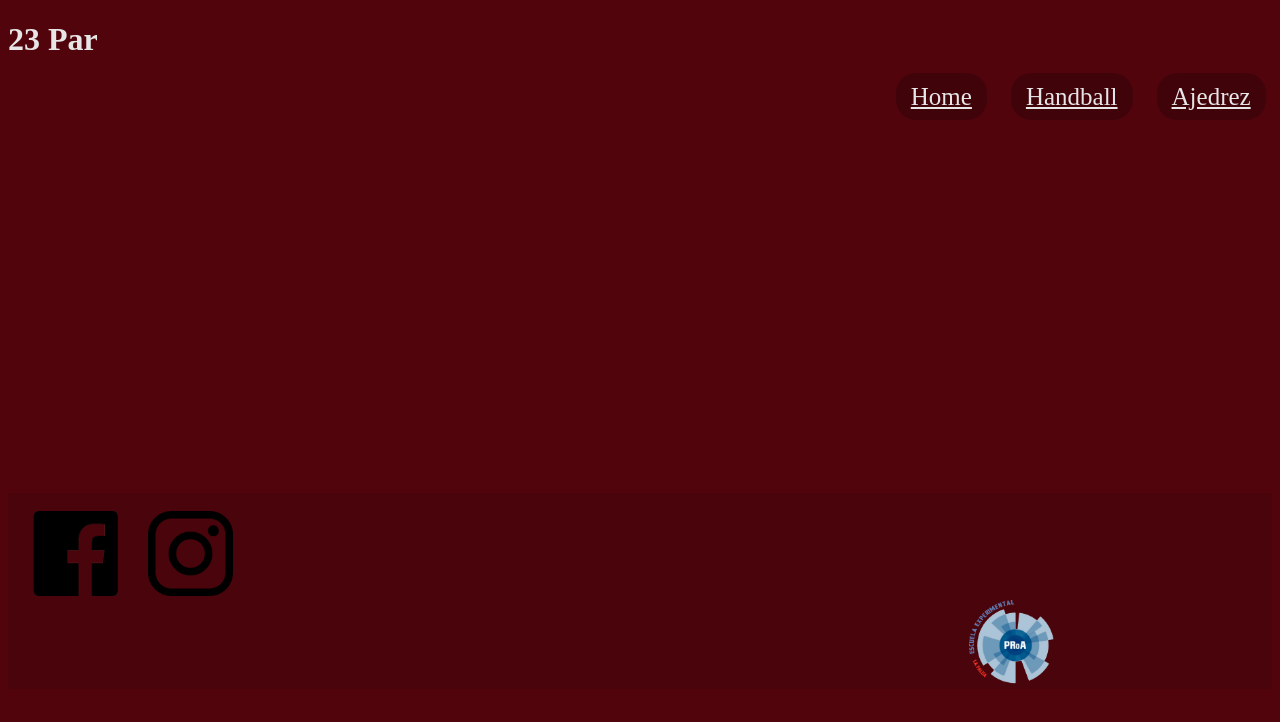
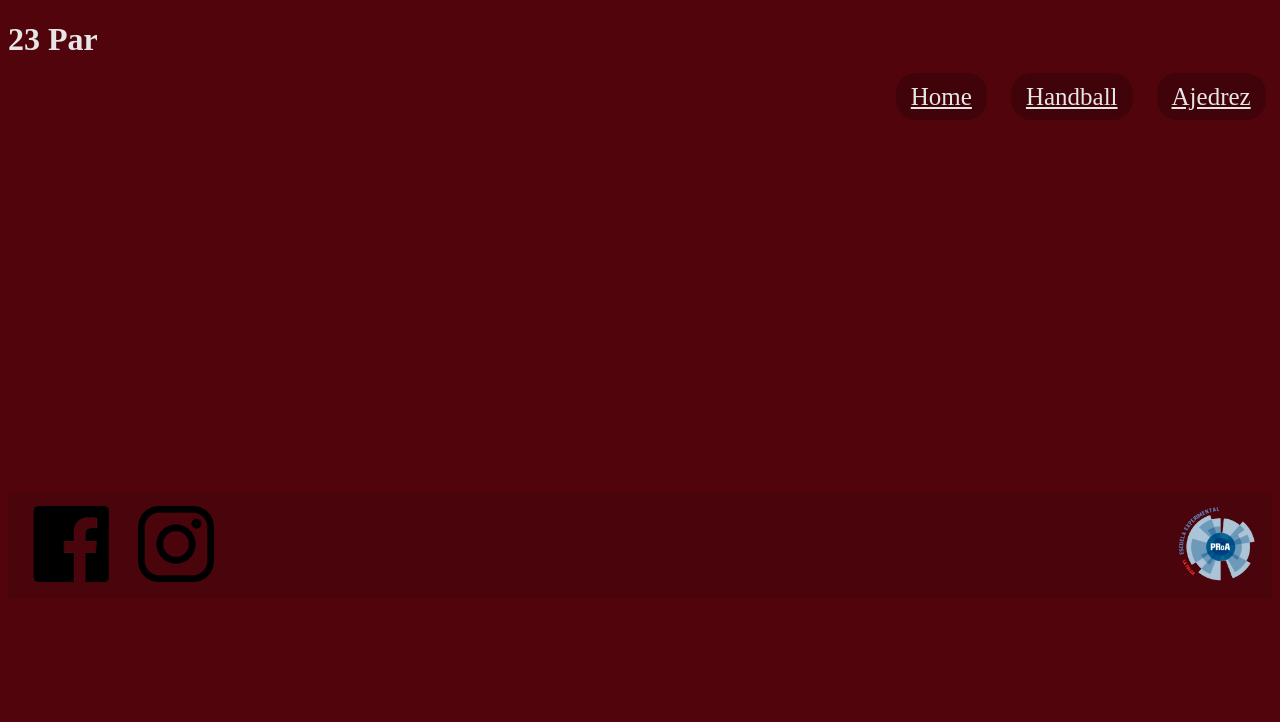
Before and after one commit to Proa5-2024/Practico1_5a-o_Jaz, a plain HTML site: page pag3t.html in a window 1280 px wide. Drawn offline with Linux system fonts and the light colour scheme.

Commit message:
% en 23 par

```diff
--- a/pag3t.html
+++ b/pag3t.html
@@ -33,14 +33,10 @@
 
     <footer class="cfooter">
 
+        <img id="poslogfa" src="imgs/logo facebook.png" alt="" >
+        <img id="poslogins" src="imgs/logo instagram.png" alt="">
+        <img id="poslogco" src="imgs/logo transparente (2) (3).png" alt="">
         <br>
-        <img id="poslogfa" src="imgs/logo facebook.png" alt="" height="85" width="85">
-        <img id="poslogins" src="imgs/logo instagram.png" alt="" height="85" width="85">
-        <img id="poslogco" src="imgs/logo transparente (2) (3).png" alt="" height="85" width="85">
-        <br>
-
-
-
     </footer>
 
 </body>
--- a/styles/style3.css
+++ b/styles/style3.css
@@ -13,9 +13,10 @@
 
    background-color: #52040C;
    background-color: rgba(0, 0, 0, 0.1);
-   margin-bottom: 0px;
+   margin-bottom: 2%;
    position: relative;
    margin-top: 30%;
+   margin-bottom: 0%;
 }
 
 .boton{
@@ -49,14 +50,25 @@
 
 #poslogfa {
    margin-left: 2%;
+   width: 6%;
+   height: 6%;
+   margin-top: 1%;
+   margin-bottom: 1%;
 
 }
 
 #poslogins {
    margin-left: 2%;
+   width: 6%;
+   height: 6%;
+   margin-top: 1%;
+   margin-bottom: 1%;
 }
 
 #poslogco {
-
    margin-left: 76%;
+   width: 6%;
+   height: 6%;
+   margin-top: 1%;
+   margin-bottom: 1%;
 }
```
